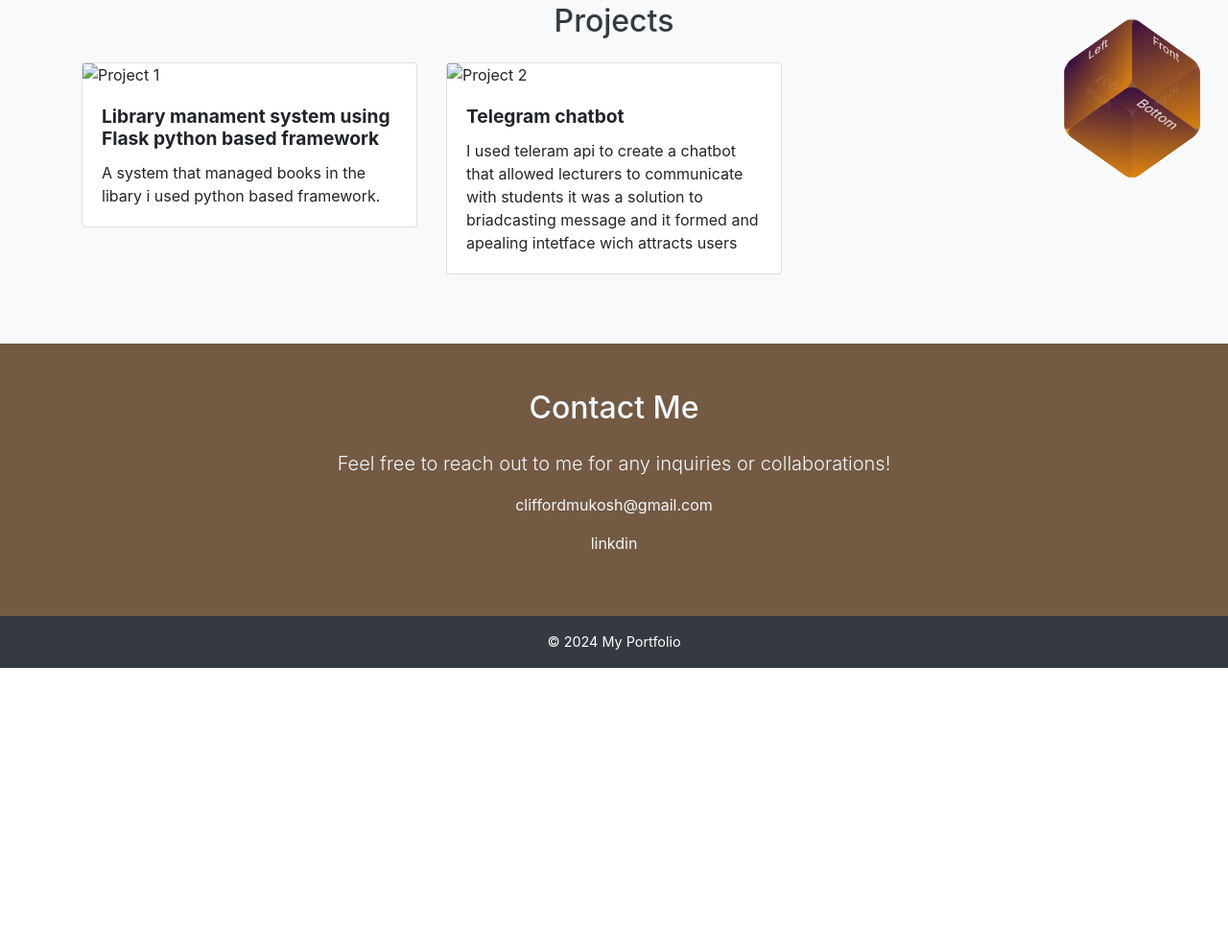
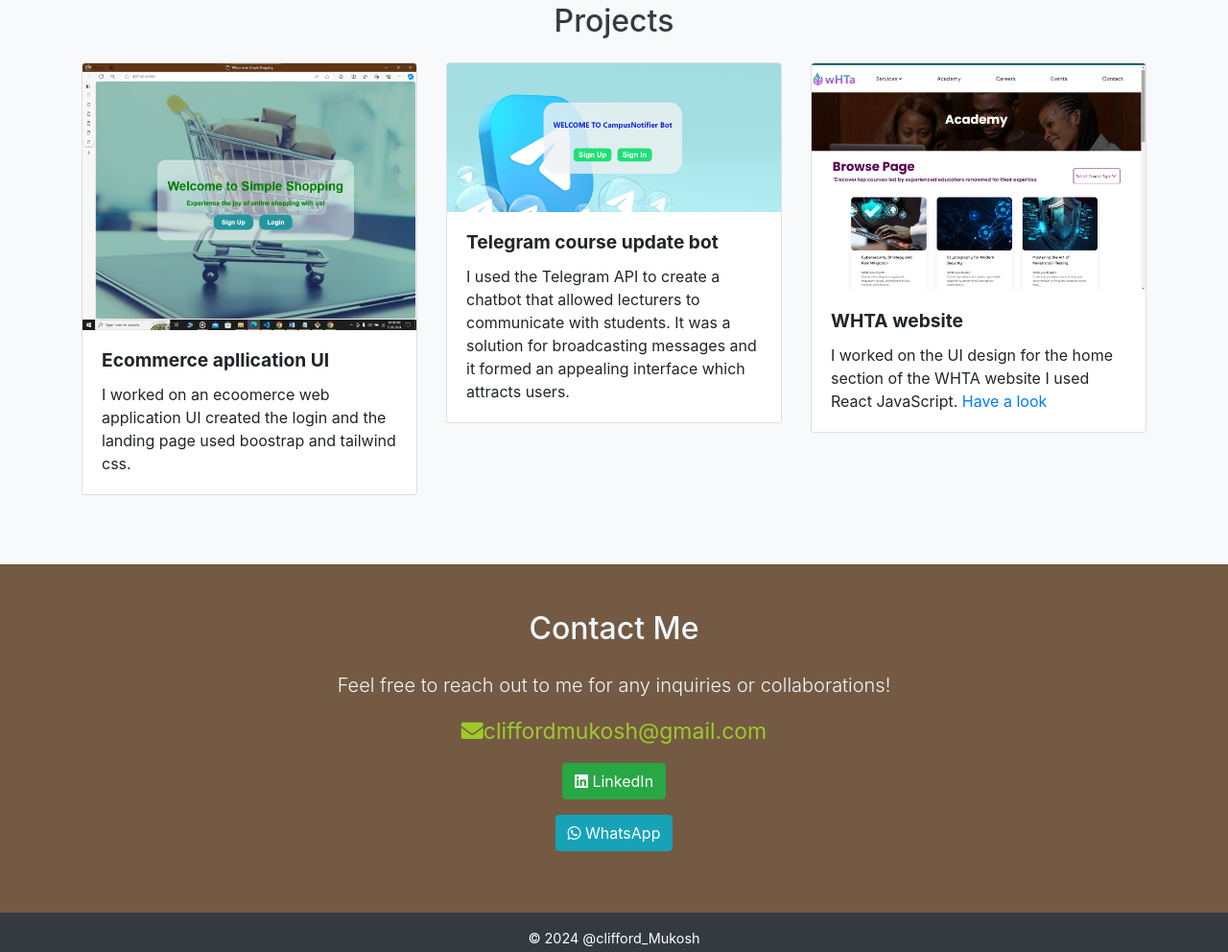
Before and after one commit to Clifford537/portfolio, a plain HTML site: page index.html in a window 1280 px wide. Shown: the part 599-1591 px from the top of the page at 96% size. Before the commit the page ends 1295 px from the top, so only its background shows below. Drawn offline with nearby package versions, Linux system fonts and the light colour scheme.

Commit message:
update on UI

```diff
--- a/index.html
+++ b/index.html
@@ -38,31 +38,9 @@
       <p class="lead animated-text">Explore my projects and get in touch!</p>
       <div class="scrolling-text">
         <marquee behavior="scroll" direction="left" scrollamount="6">
-          Experienced in Python programming framework Django and Flask, PHP, and javascript backend using node js
+          Experienced in Python programming framework Django and Flask, PHP, and javascript framework React js and vue js..
         </marquee>
       </div>
-      <!-- floating -->
-      <div class="cube">
-        <div class="side front">
-          <span>Front</span>
-        </div>
-        <div class="side back">
-          <span>Back</span>
-        </div>
-        <div class="side top">
-          <span>Top</span>
-        </div>
-        <div class="side bottom">
-          <span>Bottom</span>
-        </div>
-        <div class="side left">
-          <span>Left</span>
-        </div>
-        <div class="side right">
-          <span>Right</span>
-        </div>
-      <!--floatig-->
-    </div>
   </section>
 
 <!-- About Section -->
@@ -79,26 +57,40 @@
     <div class="row">
       <div class="col-lg-4 mb-4">
         <div class="card">
-          <img src="project1.jpg" class="card-img-top" alt="Project 1">
+          <img src="./static/project1.png" class="card-img-top" alt="Project 1">
           <div class="card-body">
-            <h5 class="card-title">Library manament system using Flask python based framework</h5>
-            <p class="card-text">A system that managed books in the libary i used python based framework.</p>
+            <h5 class="card-title">Ecommerce apllication UI</h5>
+            <p class="card-text">I worked on an ecoomerce web application UI created the login and
+              the landing page used boostrap and tailwind css.</p>
           </div>
         </div>
       </div>
+
       <div class="col-lg-4 mb-4">
         <div class="card">
-          <img src="project2.jpg" class="card-img-top" alt="Project 2">
+          <img src="../portfolio/static/start_page.png" class="card-img-top" alt="Project 2">
           <div class="card-body">
-            <h5 class="card-title">Telegram chatbot</h5>
-            <p class="card-text">I used teleram api to create a chatbot that allowed lecturers to communicate with students
-                it was a solution to briadcasting message and it formed and apealing intetface wich attracts users
+            <h5 class="card-title">Telegram course update bot</h5>
+            <p class="card-text">I used the Telegram API to create a chatbot that allowed lecturers
+              to communicate with students.
+              It was a solution for broadcasting messages and it formed
+              an appealing interface which attracts users.
             </p>
           </div>
         </div>
       </div>
       <!-- next project -->
-
+      <div class="col-lg-4 mb-4">
+        <div class="card">
+          <img src="./static/WHTA.png" class="card-img-top" alt="Project 2">
+          <div class="card-body">
+            <h5 class="card-title">WHTA website</h5>
+            <p class="card-text">I worked on the UI design for the home section of the WHTA website I used React JavaScript.
+              <a href="https://www.whtanetworks.com">Have a look </a>
+            </p>
+          </div>
+        </div>
+      </div>
 
 
     </div>
@@ -110,15 +102,28 @@
   <div class="container">
     <h2 class="mb-4">Contact Me</h2>
     <p class="lead">Feel free to reach out to me for any inquiries or collaborations!</p>
-    <p>cliffordmukosh@gmail.com</p>
-    <p>linkdin</p>
+    <p>
+      <a href="mailto:cliffordmukosh@gmail.com" style="color: rgb(159, 201, 43); font-size: 23px;">
+          <i class="fas fa-envelope email-icon"></i>cliffordmukosh@gmail.com
+      </a>
+  </p>
+  <p>
+      <a href="https://www.linkedin.com/in/clifford-mukosh-5234a7221" class="btn btn-success">
+          <i class="fab fa-linkedin"></i> LinkedIn
+      </a>
+  </p>
+  <p>
+      <a href="https://wa.me/0111920010" class="btn btn-info">
+          <i class="fab fa-whatsapp"></i> WhatsApp
+      </a>
+  </p>
 
   </div>
 </section>
 
 <!-- Footer -->
 <footer class="bg-dark text-white text-center py-3">
-  <p>&copy; 2024 My Portfolio</p>
+  <p>&copy; 2024 @clifford_Mukosh</p>
 </footer>
 
 <!-- Scroll to Top Button -->
```
Also changed, not shown: static/WHTA.png (added), static/project1.png (added), static/start_page.png (added).
